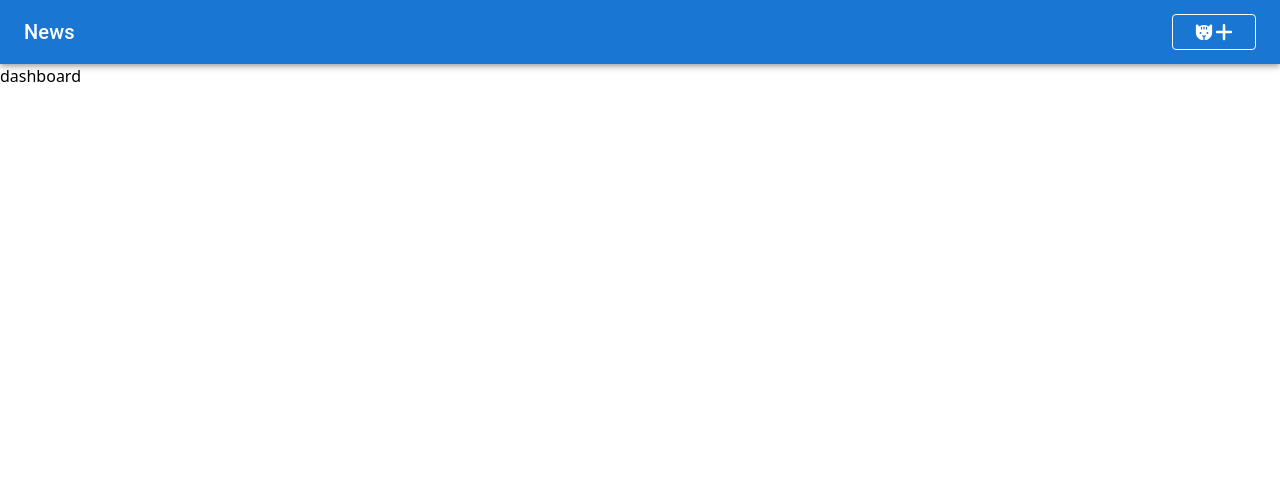
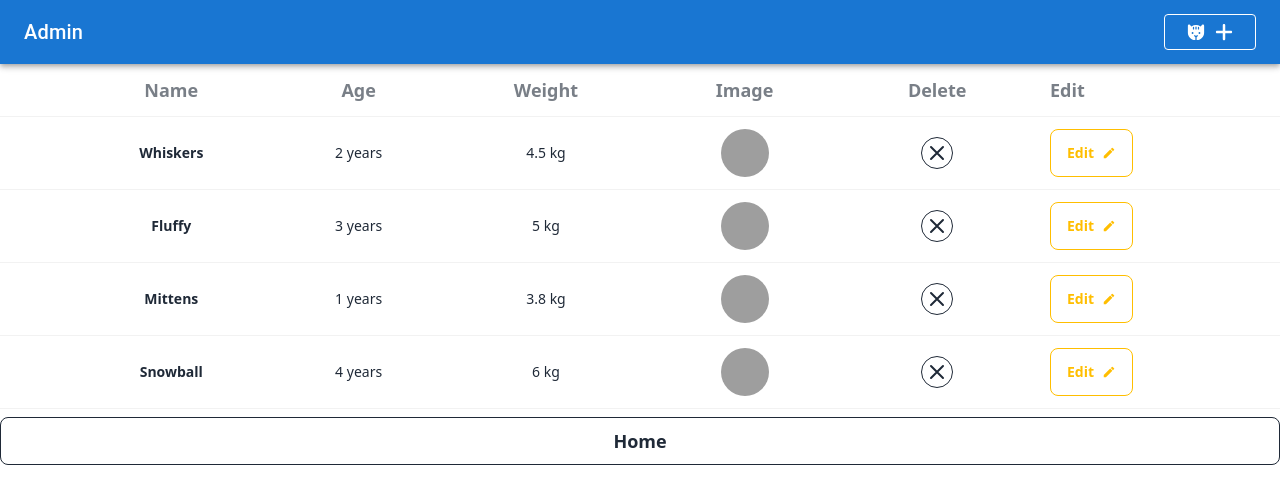
Before and after one commit to 5aledar/Cattery-saas, a React (Vite) app in the folder frontend/: page /dashboard in a window 1280 px wide. Shown: the top 504 px of the page. Built offline with nearby package versions, Linux system fonts and the light colour scheme; grey boxes are pictures that could not be loaded; the HTML template or start-up script is replaced by a standard one.

Commit message:
- edit page added

```diff
--- a/frontend/package.json
+++ b/frontend/package.json
@@ -18,13 +18,15 @@
     "react": "^18.3.1",
     "react-dom": "^18.3.1",
     "react-icons": "^5.2.1",
-    "react-router-dom": "^6.25.1"
+    "react-router-dom": "^6.25.1",
+    "react-virtuoso": "^4.7.13"
   },
   "devDependencies": {
     "@types/react": "^18.3.3",
     "@types/react-dom": "^18.3.0",
     "@vitejs/plugin-react": "^4.3.1",
     "autoprefixer": "^10.4.19",
+    "daisyui": "^4.12.10",
     "eslint": "^8.57.0",
     "eslint-plugin-react": "^7.34.3",
     "eslint-plugin-react-hooks": "^4.6.2",
--- a/frontend/src/App.jsx
+++ b/frontend/src/App.jsx
@@ -1,14 +1,17 @@
-import Button from '@mui/material/Button';
-import { Navigate, Route, Routes } from "react-router-dom";
+// import Button from '@mui/material/Button';
+import {  Route, Routes } from "react-router-dom";
 import {Home} from './pages/Home'
 import {Dashboard} from './pages/dashboard/Dashboard'
-
+import { AddCat } from "./pages/dashboard/AddCat";
+import {EditCat} from './pages/dashboard/EditCat'
 function App() {
   return (
     <>
     <Routes>
       <Route path='/' element={<Home></Home>}></Route>
       <Route path='/dashboard' element={<Dashboard></Dashboard>}></Route>
+      <Route path='/add' element={<AddCat></AddCat>}></Route>
+      <Route path='/edit' element={<EditCat></EditCat>}></Route>
     </Routes>
     </>
   );
--- a/frontend/src/componants/Nav.jsx
+++ b/frontend/src/componants/Nav.jsx
@@ -7,19 +7,30 @@ import Button from "@mui/material/Button";
 // import IconButton from '@mui/material/IconButton';
 // import MenuIcon from '@mui/icons-material/Menu';
 import { PiCatFill } from "react-icons/pi";
+import Tooltip from "@mui/material/Tooltip";
 import { FaPlus } from "react-icons/fa6";
+import { Link } from "react-router-dom";
 export function Nav() {
   return (
     <Box sx={{ flexGrow: 1 }}>
       <AppBar position="static">
         <Toolbar>
           <Typography variant="h6" component="div" sx={{ flexGrow: 1 }}>
-            News
+            Admin
           </Typography>
-          <Button color="inherit"  variant="outlined" size="large">
-            <PiCatFill className="text-xl" />
-            <FaPlus className="text-xl" />
-          </Button>
+          <Tooltip title="Add" arrow>
+            <Link to="/add">
+              <Button
+                className="flex gap-2"
+                color="inherit"
+                variant="outlined"
+                size="large"
+              >
+                <PiCatFill className="text-xl" />
+                <FaPlus className="text-xl" />
+              </Button>
+            </Link>
+          </Tooltip>
         </Toolbar>
       </AppBar>
     </Box>
--- /dev/null
+++ b/frontend/src/componants/Table.jsx
@@ -0,0 +1,103 @@
+import React from "react";
+import { Link } from "react-router-dom";
+import { MdEdit } from "react-icons/md";
+
+export const Table = () => {
+  const data = [
+    {
+      id: 1,
+      name: "Whiskers",
+      age: 2,
+      weight: "4.5 kg",
+      image: "https://placekitten.com/200/200", // Example image URL
+    },
+    {
+      id: 2,
+      name: "Fluffy",
+      age: 3,
+      weight: "5 kg",
+      image: "https://placekitten.com/200/201", // Example image URL
+    },
+    {
+      id: 3,
+      name: "Mittens",
+      age: 1,
+      weight: "3.8 kg",
+      image: "https://placekitten.com/200/202", // Example image URL
+    },
+    {
+      id: 4,
+      name: "Snowball",
+      age: 4,
+      weight: "6 kg",
+      image: "https://placekitten.com/200/203", // Example image URL
+    },
+  ];
+  return (
+    <div className="overflow-x-auto">
+      <table className="table">
+        {/* head */}
+        <thead>
+          <tr>
+            <th className="text-center text-lg"></th>
+            <th className="text-center text-lg">Name</th>
+            <th className="text-center text-lg">Age</th>
+            <th className="text-center text-lg">Weight</th>
+            <th className="text-center text-lg">Image</th>
+            <th className="text-center text-lg">Delete</th>
+            <th className="text-lg">Edit</th>
+          </tr>
+        </thead>
+        <tbody>
+          {/* rows */}
+          {data.map((row) => (
+            <tr className="text-center" key={row.id}>
+              <th></th>
+              <td className="font-bold">{row.name}</td>
+              <td>{row.age} years</td>
+              <td>{row.weight}</td>
+              <td>
+                <div className="flex justify-center">
+                  <img
+                    src={row.image}
+                    alt={`Image of ${row.name}`}
+                    className="h-12 w-12 object-cover rounded-full"
+                  />
+                </div>
+              </td>
+              <td>
+                <button className="btn btn-circle btn-outline btn-sm hover:text-red-600">
+                  <svg
+                    xmlns="http://www.w3.org/2000/svg"
+                    className="h-6 w-6"
+                    fill="none"
+                    viewBox="0 0 24 24"
+                    stroke="currentColor"
+                  >
+                    <path
+                      strokeLinecap="round"
+                      strokeLinejoin="round"
+                      strokeWidth="2"
+                      d="M6 18L18 6M6 6l12 12"
+                    />
+                  </svg>
+                </button>
+              </td>
+              <td className="flex gap-2 ">
+                <Link to="/edit">
+                  <button className="btn btn-outline btn-warning btn-s">
+                    Edit <MdEdit />
+                  </button>
+                </Link>
+              </td>
+            </tr>
+          ))}
+        </tbody>
+        {/* foot */}
+        <tfoot>
+          <tr></tr>
+        </tfoot>
+      </table>
+    </div>
+  );
+};
--- a/frontend/src/pages/Home.jsx
+++ b/frontend/src/pages/Home.jsx
@@ -1,7 +1,10 @@
 import React from 'react'
-
+import { Nav } from '../componants/Nav'
 export const Home = () => {
   return (
+    <>
+    <Nav></Nav>
     <div>Home</div>
+    </>
   )
 }
--- a/frontend/src/pages/dashboard/AddCat.jsx
+++ b/frontend/src/pages/dashboard/AddCat.jsx
@@ -1,7 +1,54 @@
-import React from 'react'
-
-export const AddCat = () => {
+import { GiWeight } from "react-icons/gi";
+import { FcCalendar } from "react-icons/fc";
+import { IoSend } from "react-icons/io5";
+import { BiArrowBack } from "react-icons/bi";
+import { Link } from "react-router-dom";
+export function AddCat() {
   return (
-    <div>AddCat</div>
-  )
+    <>
+      <div className="w-1/2 m-auto h-full mt-32 flex flex-col gap-4">
+        <h1 className="text-5xl font-bold text-center">Add new cat</h1>
+        <label className="input input-bordered flex items-center gap-2">
+          Name
+          <input type="text" className="grow" placeholder="Enter cat name" />
+        </label>
+        <label className="input input-bordered flex items-center gap-2 ">
+          <svg
+            xmlns="http://www.w3.org/2000/svg"
+            viewBox="0 0 16 16"
+            fill="currentColor"
+            className="h-7 w-8 opacity-70"
+          >
+            <GiWeight className="" />
+          </svg>
+          <input type="text" className="grow" placeholder="wight" />
+        </label>
+        <label className="input input-bordered flex items-center gap-2 ">
+          <svg
+            xmlns="http://www.w3.org/2000/svg"
+            viewBox="0 0 16 16"
+            fill="currentColor"
+            className="h-7 w-8 opacity-70"
+          >
+            <FcCalendar />
+          </svg>
+          <input type="number" className="grow" placeholder="Age" />
+        </label>
+        <input
+          type="file"
+          className="file-input file-input-bordered file-input-info w-full "
+        />
+        <div className="flex gap-2">
+        <button className="btn btn-outline btn-info font-bold text-xl w-1/2">
+          submit<IoSend className="text-xl"></IoSend>
+        </button>
+        <Link className="w-full" to='/dashboard'>
+        <button className="btn btn-outline btn-info font-bold text-xl w-full">
+          back <BiArrowBack></BiArrowBack>
+        </button>
+        </Link>
+        </div>
+      </div>
+    </>
+  );
 }
--- a/frontend/src/pages/dashboard/EditCat.jsx
+++ b/frontend/src/pages/dashboard/EditCat.jsx
@@ -1,7 +1,55 @@
-import React from 'react'
-
+import React from "react";
+import { GiWeight } from "react-icons/gi";
+import { FcCalendar } from "react-icons/fc";
+import { IoSend } from "react-icons/io5";
+import { BiArrowBack } from "react-icons/bi";
+import { Link } from "react-router-dom";
 export const EditCat = () => {
   return (
-    <div>EditCat</div>
-  )
-}
+    <>
+      <div className="w-1/2 m-auto h-full mt-32 flex flex-col gap-4">
+        <h1 className="text-5xl font-bold text-center">Your Cat is grow</h1>
+        <label className="input input-bordered flex items-center gap-2">
+          Name
+          <input type="text" className="grow" placeholder="Enter cat name" />
+        </label>
+        <label className="input input-bordered flex items-center gap-2 ">
+          <svg
+            xmlns="http://www.w3.org/2000/svg"
+            viewBox="0 0 16 16"
+            fill="currentColor"
+            className="h-7 w-8 opacity-70"
+          >
+            <GiWeight className="" />
+          </svg>
+          <input type="text" className="grow" placeholder="wight" />
+        </label>
+        <label className="input input-bordered flex items-center gap-2 ">
+          <svg
+            xmlns="http://www.w3.org/2000/svg"
+            viewBox="0 0 16 16"
+            fill="currentColor"
+            className="h-7 w-8 opacity-70"
+          >
+            <FcCalendar />
+          </svg>
+          <input type="number" className="grow" placeholder="Age" />
+        </label>
+        <input
+          type="file"
+          className="file-input file-input-bordered file-input-info w-full "
+        />
+        <div className="flex gap-2">
+          <button className="btn btn-outline btn-info font-bold text-xl w-1/2">
+            Edit<IoSend className="text-xl"></IoSend>
+          </button>
+          <Link className="w-full" to="/dashboard">
+            <button className="btn btn-outline btn-info font-bold text-xl w-full">
+              back <BiArrowBack></BiArrowBack>
+            </button>
+          </Link>
+        </div>
+      </div>
+    </>
+  );
+};
--- a/frontend/src/pages/dashboard/dashboard.jsx
+++ b/frontend/src/pages/dashboard/dashboard.jsx
@@ -1,10 +1,17 @@
-import React from 'react'
-import {Nav} from '../../componants/Nav'
+import React from "react";
+import { Nav } from "../../componants/Nav";
+import { Table } from "../../componants/Table";
+import { Link } from "react-router-dom";
 export const Dashboard = () => {
   return (
     <>
-    <Nav></Nav>
-    <div>dashboard</div>
+      <Nav></Nav>
+      <Table></Table>
+      <Link to='/'>
+      <button className="btn btn-outline w-full mt-2 text-lg btn-s">
+        Home
+      </button>
+      </Link>
     </>
-  )
-}
+  );
+};
--- a/frontend/tailwind.config.js
+++ b/frontend/tailwind.config.js
@@ -1,4 +1,5 @@
 /** @type {import('tailwindcss').Config} */
+import daisyui from "daisyui"
 export default {
   content: [
     "./index.html",
@@ -8,5 +9,7 @@ export default {
   theme: {
     extend: {},
   },
-  plugins: [],
+  plugins: [
+    daisyui,
+  ],
 }
```
Also changed, not shown: 1 other file (tests, documents, lock files or other folders).
